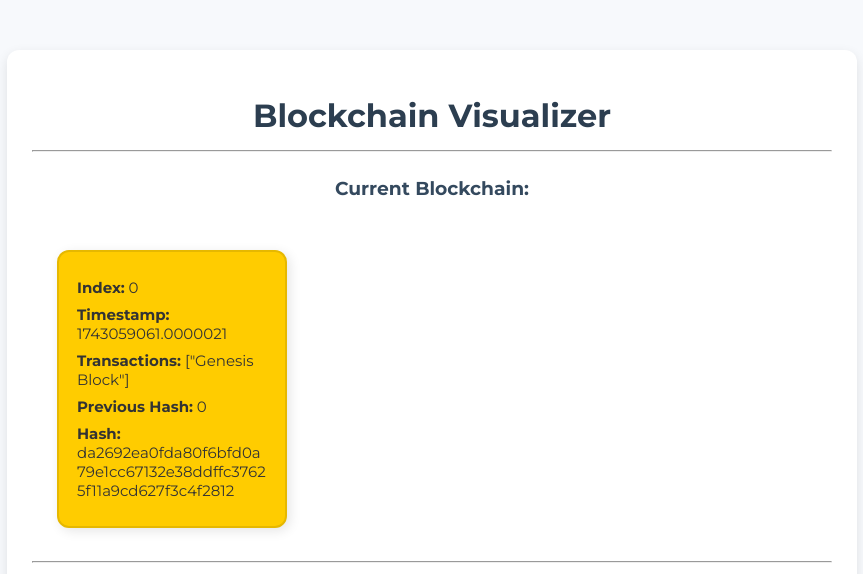
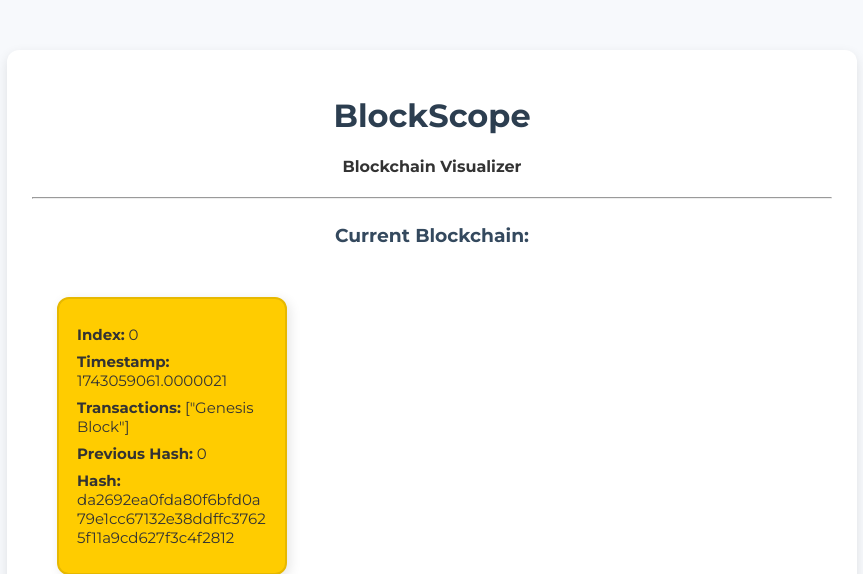
Before and after one commit to aniketmore-pixel/flask-blockchain, a Flask app: page / in a window 1280 px wide. Shown: the top 574 px of the page, without its empty margins (208-1071 px from the left). Run offline with Flask 3, Linux system fonts and the light colour scheme.

Commit message:
Update index.html

```diff
--- a/templates/index.html
+++ b/templates/index.html
@@ -3,13 +3,14 @@
 <head>
     <meta charset="UTF-8">
     <meta name="viewport" content="width=device-width, initial-scale=1.0">
-    <title>Blockchain Visualizer</title>
+    <title>BlockScope</title>
     <link rel="stylesheet" href="../static/styles.css">
     <link href="https://fonts.googleapis.com/css2?family=Montserrat:wght@300;400;600;700&display=swap" rel="stylesheet">
 </head>
 <body onload="fetchBlockchain()">
     <div class="container">
-        <h1>Blockchain Visualizer</h1>
+        <h1>BlockScope</h1>
+        <h4><i></i>Blockchain Visualizer</i></h4>
 
         <hr />
 
```
